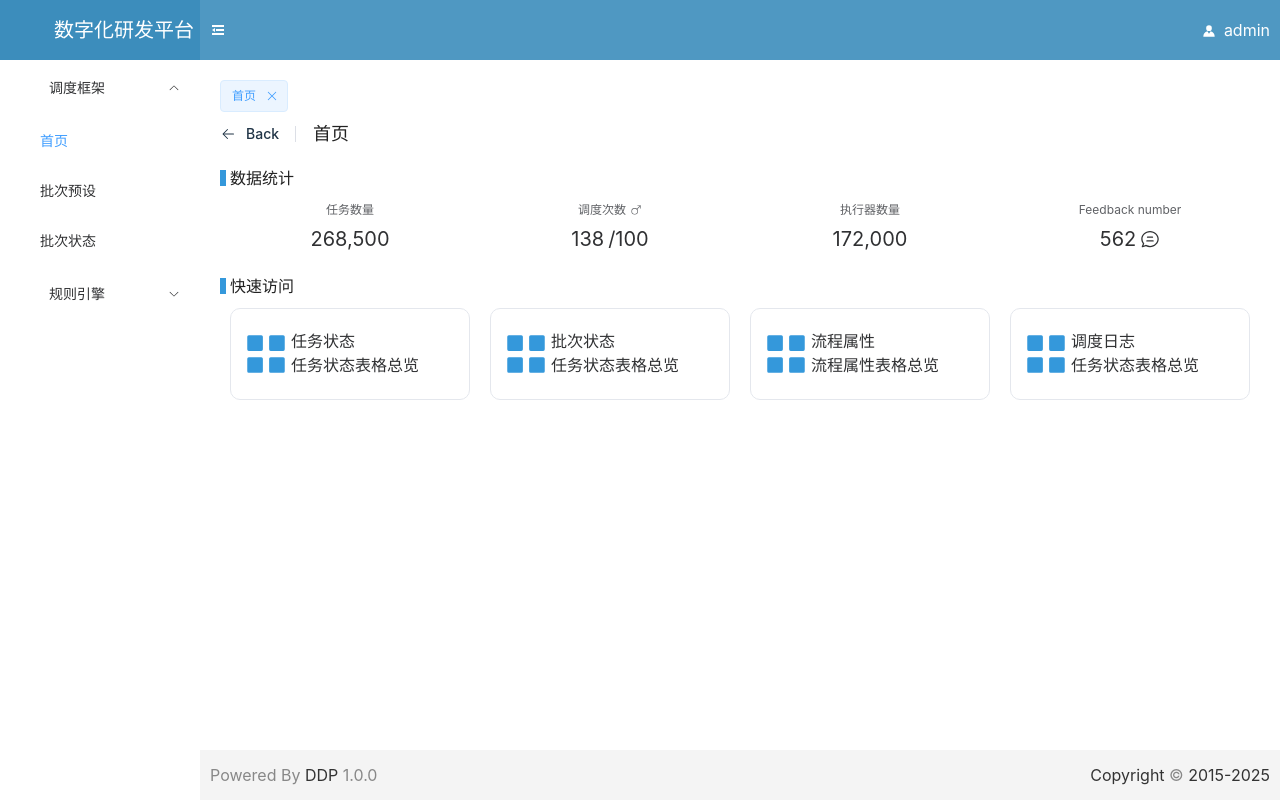
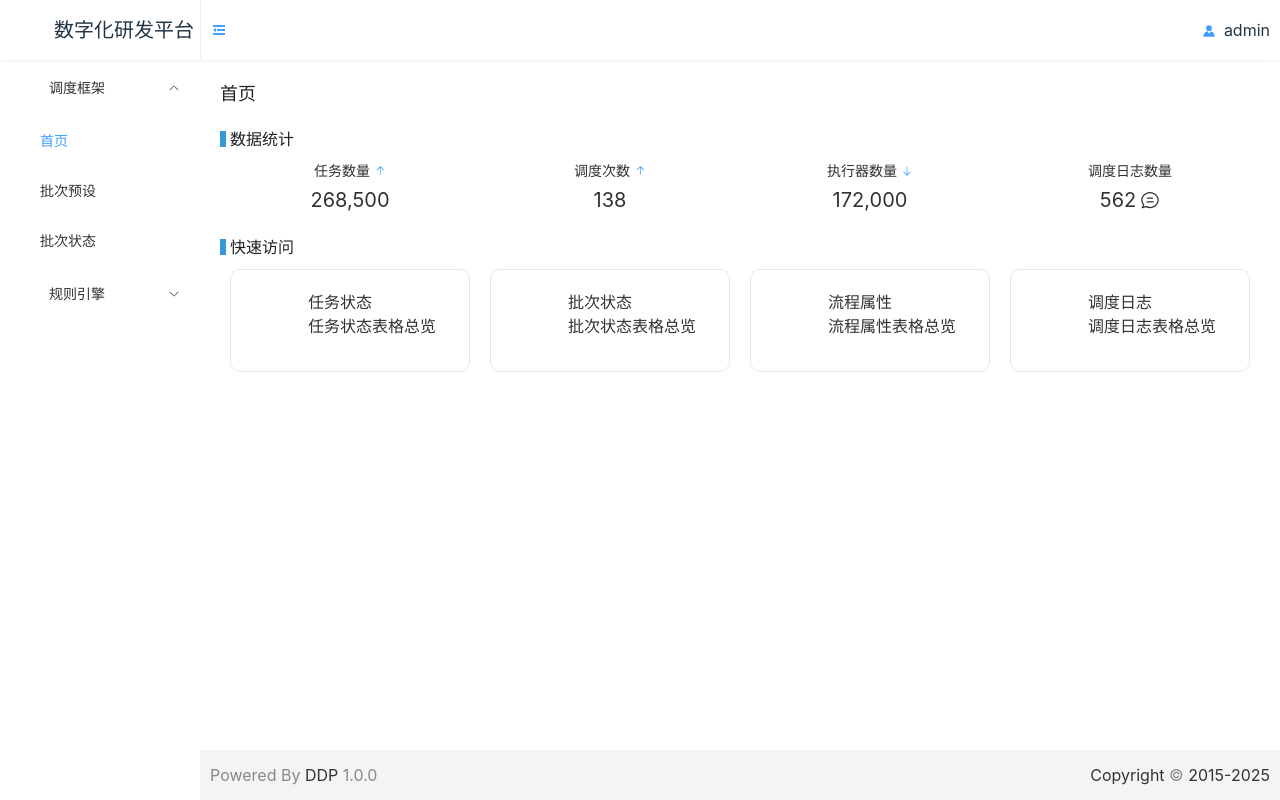
Before and after one commit to ghhykqfqc/my-vue, a Vue app: page /#/home in a window 1280 px wide. Built offline with nearby package versions, Linux system fonts and the light colour scheme; sample sign-in values are in the browser's storage; a web font is replaced by a local one.

Commit message:
修改一些布局 引入了一些图标 修改了一些组件的样式 修改标签路由的首页隐藏逻辑

```diff
--- a/components.d.ts
+++ b/components.d.ts
@@ -53,6 +53,7 @@ declare module 'vue' {
     ElTableColumn: typeof import('element-plus/es')['ElTableColumn']
     ElTag: typeof import('element-plus/es')['ElTag']
     ElTimePicker: typeof import('element-plus/es')['ElTimePicker']
+    ElTooltip: typeof import('element-plus/es')['ElTooltip']
     HelloWorld: typeof import('./src/components/HelloWorld.vue')['default']
     Iconfont: typeof import('./src/components/Iconfont.vue')['default']
     PageHeader: typeof import('./src/components/PageHeader.vue')['default']
--- a/public/iconfont.css
+++ b/public/iconfont.css
@@ -1,8 +1,8 @@
 @font-face {
   font-family: "iconfont"; /* Project id 4581036 */
-  src: url('//at.alicdn.com/t/c/font_4581036_a5wj3kmkwju.woff2?t=1736760461525') format('woff2'),
-       url('//at.alicdn.com/t/c/font_4581036_a5wj3kmkwju.woff?t=1736760461525') format('woff'),
-       url('//at.alicdn.com/t/c/font_4581036_a5wj3kmkwju.ttf?t=1736760461525') format('truetype');
+  src: url('//at.alicdn.com/t/c/font_4581036_klloq5pcdb.woff2?t=1736825630692') format('woff2'),
+       url('//at.alicdn.com/t/c/font_4581036_klloq5pcdb.woff?t=1736825630692') format('woff'),
+       url('//at.alicdn.com/t/c/font_4581036_klloq5pcdb.ttf?t=1736825630692') format('truetype');
 }
 
 .iconfont {
@@ -13,16 +13,32 @@
   -moz-osx-font-smoothing: grayscale;
 }
 
+.icon-log:before {
+  content: "\e9fc";
+}
+
+.icon-flowAttr:before {
+  content: "\e6c4";
+}
+
+.icon-taskStatus:before {
+  content: "\e603";
+}
+
+.icon-batchStatus:before {
+  content: "\e9fb";
+}
+
+.icon-batchControl:before {
+  content: "\e65b";
+}
+
 .icon-sclogo:before {
   content: "\e600";
 }
 
 .icon-ruleEngine:before {
   content: "\e89d";
-}
-
-.icon-batchControl:before {
-  content: "\e667";
 }
 
 .icon-logout:before {
--- a/src/components/AppLayout.vue
+++ b/src/components/AppLayout.vue
@@ -3,7 +3,14 @@
     <el-container class="common-container">
       <el-header class="common-header">
         <div class="header-left" :style="{ width: isCollapse ? '64px' : '200px' }">
-          <el-icon class="header-left__logo"><CommonIcon :name="'sclogo'" :size="'36px'" color="inherit"/></el-icon>
+          <el-tooltip
+            content="数字化研发平台"
+            placement="bottom"
+            effect="light"
+            popper-class="custom-tooltip"
+          >
+            <el-icon class="header-left__logo" title="数字化研发平台"><CommonIcon :name="'sclogo'" :size="'36px'" color="inherit"/></el-icon>
+          </el-tooltip>
           <div v-if="!isCollapse" :class="['header-left__title', { show: !isCollapse }]">数字化研发平台</div>
         </div>
         <div class="header-right">
@@ -133,7 +140,10 @@ const loginOut = () => {
     align-items: center;
     font-size: 16px;
     padding: 0;
-    color: #fff;
+    // color: #fff;
+    background-color: #ffffff;
+    box-shadow: 0 1px 2px 0 rgba(0, 0, 0, 0.03), 0 1px 6px -1px rgba(0, 0, 0, 0.02), 0 2px 4px 0 rgba(0, 0, 0, 0.02);
+    z-index: 1000;
     .header-left {
       display: flex;
       width: 200px;
@@ -141,12 +151,14 @@ const loginOut = () => {
       align-items: center;
       padding-left: 10px;
       box-sizing: border-box;
-      background-color: #3c8dbc;
+      // background-color: #3c8dbc;
       overflow: hidden;
       transition: width 0.3s ease;
       .header-left__logo {
         width: 36px;
         height: 36px;
+        color: #409eff;
+        cursor: pointer;
       }
       .header-left__title {
         opacity: 0;
@@ -154,9 +166,7 @@ const loginOut = () => {
         font-size: 20px;
         visibility: hidden; /* 初始状态为隐藏 */
         white-space: nowrap; /* 防止内容换行 */
-        transition:
-          opacity 0.3s ease-in-out,
-          visibility 0.3s ease-in-out;
+        transition: opacity 0.3s ease-in-out, visibility 0.3s ease-in-out;
         transition-delay: 0.4s; /* 延迟 0.2 秒显示 */
       }
       .header-left__title.show {
@@ -172,13 +182,14 @@ const loginOut = () => {
       padding: 0 10px;
       box-sizing: border-box;
       justify-content: space-between;
-      background-color: #3c8dbce6;
+      border-left: 1px solid rgba(0, 0, 0, 0.06);
+      // background-color: #3c8dbce6;
       .el-icon {
-        color: #fff;
+        color: #409eff;
         cursor: pointer;
       }
       .el-icon:hover {
-        color: rgb(197.7, 225.9, 255);
+        color: #a0cfff;
       }
       .header-right__collapse {
         cursor: pointer;
@@ -186,6 +197,9 @@ const loginOut = () => {
       .header-right__account {
         display: flex;
         align-items: center;
+        .el-icon:focus-visible {
+          outline: none;
+        }
       }
     }
   }
--- a/src/components/CardBox.vue
+++ b/src/components/CardBox.vue
@@ -1,6 +1,6 @@
 <template>
     <el-card class="card-box" shadow="hover">
-      <div class="card-left"><icon-menu /></div>
+      <div class="card-left"><CommonIcon :name="props.iconName" :size="'50px'" color="inherit"/></div>
       <div class="card-right">
         <div class="card-right__title">{{props.title}}</div>
         <div class="card-right__content">{{props.content}}</div>
@@ -9,7 +9,7 @@
 </template>
 
 <script lang="ts" setup>
-import { Menu as IconMenu } from '@element-plus/icons-vue'
+import CommonIcon from '@/components/tools/CommonIcon.vue';
 
 const props = defineProps({
     title: {
@@ -19,6 +19,10 @@ const props = defineProps({
     content: {
       type: String,
       default: ''
+    },
+    iconName: {
+      type: String,
+      default: 'settings'
     }
   });
 </script>
@@ -30,10 +34,20 @@ const props = defineProps({
   .el-card__body {
     display: flex;
     padding: 20px 10px;
+    justify-content: center;
     .card-left {
-      width: 50px;
-      height: 50px;
+      line-height: 50px;
       color: $icon-color;
+      margin-right: 5px;
+    }
+    .card-right {
+      text-align: left;
+      .card-right__title {
+        max-width: 75px;
+        white-space: nowrap;
+        overflow: hidden;
+        text-overflow: ellipsis;
+      }
     }
   }
 }
--- a/src/components/DataStatistic.vue
+++ b/src/components/DataStatistic.vue
@@ -1,26 +1,43 @@
 <template>
   <el-row>
     <el-col :span="6">
-      <el-statistic title="任务数量" :value="268500" />
+      <el-statistic :value="outputValueArray[0]">
+        <template #title>
+          <div style="display: inline-flex; align-items: center">
+            任务数量
+            <el-icon style="margin-left: 4px" :size="12">
+              <Top />
+            </el-icon>
+          </div>
+        </template>
+      </el-statistic>
     </el-col>
     <el-col :span="6">
-      <el-statistic :value="138">
+      <el-statistic :value="outputValueArray[1]">
         <template #title>
           <div style="display: inline-flex; align-items: center">
             调度次数
             <el-icon style="margin-left: 4px" :size="12">
-              <Male />
+              <Top />
             </el-icon>
           </div>
         </template>
-        <template #suffix>/100</template>
       </el-statistic>
     </el-col>
     <el-col :span="6">
-      <el-statistic title="执行器数量" :value="outputValue" />
+      <el-statistic :value="outputValueArray[2]">
+        <template #title>
+          <div style="display: inline-flex; align-items: center">
+            执行器数量
+            <el-icon style="margin-left: 4px" :size="12">
+              <Bottom />
+            </el-icon>
+          </div>
+        </template>
+      </el-statistic>
     </el-col>
     <el-col :span="6">
-      <el-statistic title="Feedback number" :value="562">
+      <el-statistic title="调度日志数量" :value="outputValueArray[3]">
         <template #suffix>
           <el-icon style="vertical-align: -0.125em">
             <ChatLineRound />
@@ -34,17 +51,24 @@
 <script lang="ts" setup>
 import { ref } from 'vue'
 import { useTransition } from '@vueuse/core'
-import { ChatLineRound, Male } from '@element-plus/icons-vue'
+import { ChatLineRound, Bottom, Top } from '@element-plus/icons-vue'
 
-const source = ref(0)
-const outputValue = useTransition(source, {
-  duration: 1500,
-})
-source.value = 172000
+const initNumArray = ref([0, 0, 0, 0]);
+const outputValueArray = useTransition(initNumArray, {
+  duration: 1000,
+});
+initNumArray.value = [268500, 138, 172000, 562];
 </script>
 
-<style scoped>
+<style lang="scss">
 .el-col {
   text-align: center;
 }
+.el-statistic__head {
+  font-size: 14px;
+  color: #303133;
+  .el-icon {
+    color: #409eff;
+  }
+}
 </style>
--- a/src/components/PageHeader.vue
+++ b/src/components/PageHeader.vue
@@ -1,6 +1,6 @@
 <template>
-    <el-page-header @back="handleBack">
-      <template #breadcrumb v-if="tags.length > 0">
+    <el-page-header v-if="tags.length > 0" :icon="ArrowLeft" @back="handleBack">
+      <template #content>
         <div class="flex gap-2">
             <el-tag
             v-for="(tag, index) in tags"
@@ -16,16 +16,16 @@
             </el-tag>
         </div>
       </template>
-      <template #content>
-        <span class="page-title"> {{ props.title }} </span>
-      </template>
-    </el-page-header>
+    <div class="page-title"> {{ props.title }} </div>
+  </el-page-header>
+  <div v-else class="page-title"> {{ props.title }} </div>
 </template>
 
 <script lang="ts" setup>
 import { computed, watch } from 'vue';
 import { useRoute, useRouter } from 'vue-router';
 import { useTagsStore } from '@/store/modules/tags';
+import { ArrowLeft } from '@element-plus/icons-vue';
 
 // 获取当前路由信息
 const route = useRoute()
@@ -44,18 +44,15 @@ const clickTag = (path: string) => {
 
 // 处理标签关闭事件
 const handleClose = (path: string, event: MouseEvent) => {
-  // 阻止事件冒泡
-  event.stopPropagation();
+  event.stopPropagation(); // 阻止事件冒泡
   const index = tags.value.findIndex(tag => tag.path === path)
   tags.value.splice(index, 1)
   store.removeTag(path)
-  // 如果关闭的是最后一个标签，跳转到新的最后一个标签
-  if (tags.value.length > 0) {
-      const lastTagPath = tags.value[tags.value.length - 1].path;
-      router.push(lastTagPath);
-  } else {
-      // 如果标签列表为空，可以跳转到首页或其他默认页面
-      router.push('/home');
+  if (tags.value.length > 0) { // 如果关闭的是最后一个标签，跳转到新的最后一个标签
+    const lastTagPath = tags.value[tags.value.length - 1].path;
+    router.push(lastTagPath);
+  } else { // 如果标签列表为空，可以跳转到首页或其他默认页面
+    router.replace('/home');
   }
 }
 
@@ -74,14 +71,10 @@ watch(route, () => {
     const name = (route.meta.title as string) || '';
 
     if (name && path) {
-        // 检查标签是否已存在
-        const exists = tags.value.some(tag => tag.path === path)
-
-        if (!exists) {
-            // 如果不存在，则添加到标签列表，并设置为 'primary' 类型
+        const exists = tags.value.some(tag => tag.path === path); // 检查标签是否已存在
+        if (!exists) { // 如果不存在，则添加到标签列表，并设置为 'primary' 类型
             store.addTag({ name: name, path: path, type: 'primary' })
-            } else {
-            // 如果已存在，确保它在 'primary' 标签的最后
+            } else { // 如果已存在，确保它在 'primary' 标签的最后
             store.removeTag(path)
             store.addTag({ name: name, path: path, type: 'primary' })
         }
@@ -99,12 +92,19 @@ const props = defineProps({
 </script>
 
 <style lang="scss">
+.el-page-header__main {
+  margin-top: 10px;
+  padding-top: 10px;
+}
 .tag-item {
   margin-right: 10px;
   cursor: pointer;
 }
 .tag-item:nth-last-child(1) {
   margin-right: 0;
+}
+.tag-item:not(:last-child) {
+  background-color: #fff;
 }
 .tag-item:hover {
   background-color: rgb(197.7, 225.9, 255);
--- a/src/components/SearchForm.vue
+++ b/src/components/SearchForm.vue
@@ -39,14 +39,15 @@
     </el-col>
   </el-form-item>
     <el-form-item>
-      <el-button @click="resetForm">重置</el-button>
-      <el-button type="primary" @click="onSubmit">查询</el-button>
+      <el-button @click="resetForm"><el-icon><RefreshLeft/></el-icon>重置</el-button>
+      <el-button type="primary" @click="onSubmit"><el-icon><Search/></el-icon>查询</el-button>
     </el-form-item>
   </el-form>
 </template>
 
 <script lang="ts" setup>
   import { reactive } from 'vue'
+  import { Search, RefreshLeft } from '@element-plus/icons-vue'
 
   const form = reactive({
     Id: '',
--- a/src/store/modules/tags.ts
+++ b/src/store/modules/tags.ts
@@ -6,10 +6,13 @@ export const useTagsStore = defineStore("tags", () => {
     const tags = ref<TagType[]>([]);
 
     const addTag = (tag: TagType) => {
+        if (tags.value.length === 0 && tag.path === "/home") { // 仅首页不添加到tags
+            return;
+        }
         const exists = tags.value.some((t) => t.path === tag.path);
-        if (!exists) {
+        if (!exists) { // 不存在
             tags.value.push(tag);
-        } else {
+        } else { // 已存在
             const index = tags.value.findIndex((t) => t.path === tag.path);
             if (index !== -1) {
                 tags.value.splice(index, 1);
--- a/src/views/control/HomeView.vue
+++ b/src/views/control/HomeView.vue
@@ -12,16 +12,16 @@ import PageHeader from '@/components/PageHeader.vue';
   <el-row class="content-title row-gap"><span class="content-title-bar"></span>快速访问</el-row>
   <el-row>
     <el-col :span="6">
-      <CardBox :title="'任务状态'" :content="'任务状态表格总览'" />
+      <CardBox :title="'任务状态'" :content="'任务状态表格总览'" :iconName="'taskStatus'"/>
     </el-col>
     <el-col :span="6">
-      <CardBox :title="'批次状态'" :content="'任务状态表格总览'" />
+      <CardBox :title="'批次状态'" :content="'批次状态表格总览'" :iconName="'batchStatus'"/>
     </el-col>
     <el-col :span="6">
-      <CardBox :title="'流程属性'" :content="'流程属性表格总览'" />
+      <CardBox :title="'流程属性'" :content="'流程属性表格总览'" :iconName="'flowAttr'"/>
     </el-col>
     <el-col :span="6">
-      <CardBox :title="'调度日志'" :content="'任务状态表格总览'" />
+      <CardBox :title="'调度日志'" :content="'调度日志表格总览'" :iconName="'log'"/>
     </el-col>
   </el-row>
 </template>
```
Also changed, not shown: src/components/SideBarItem.vue (+8 -0 lines), src/main.scss (+8 -0 lines).
